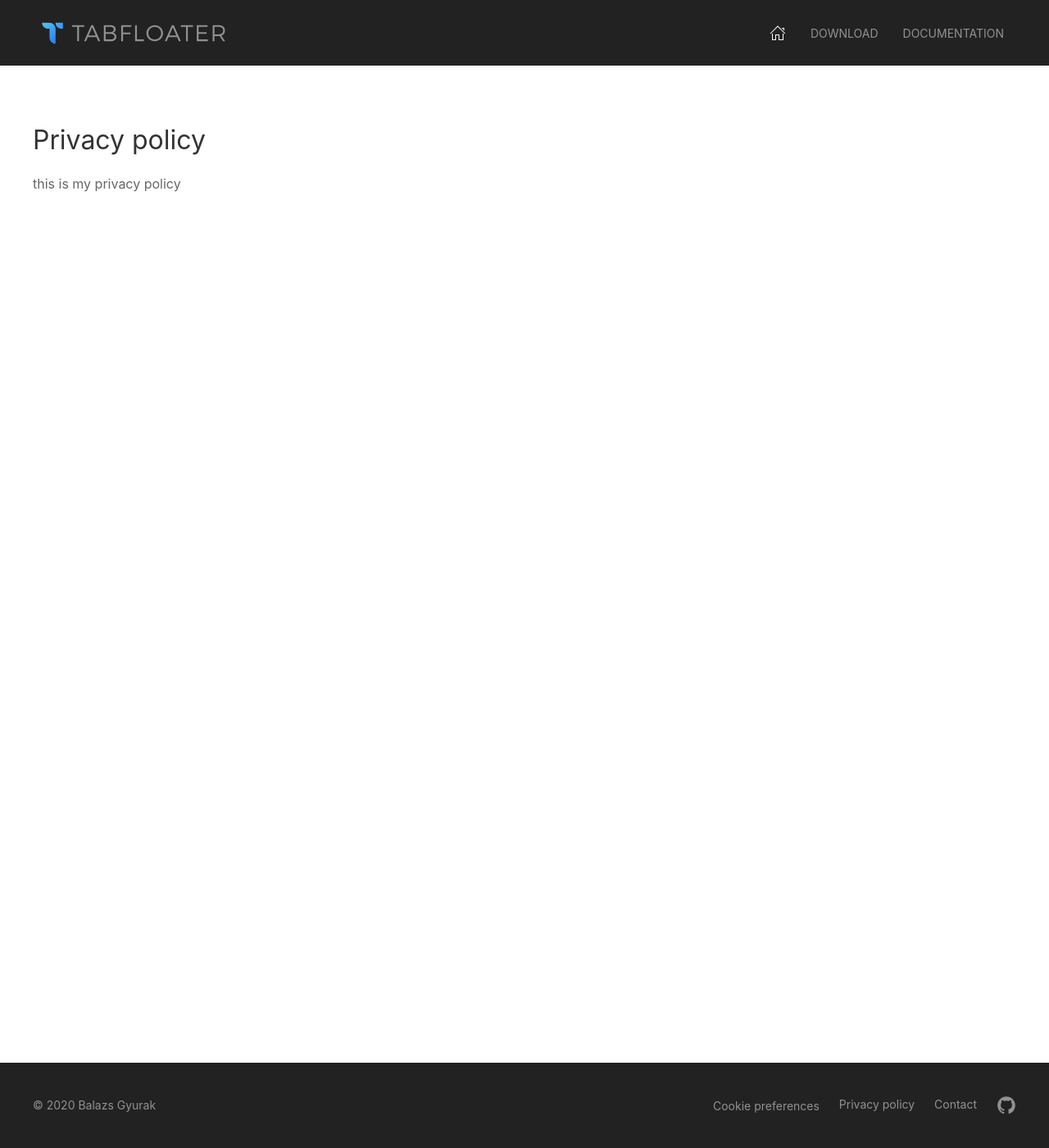
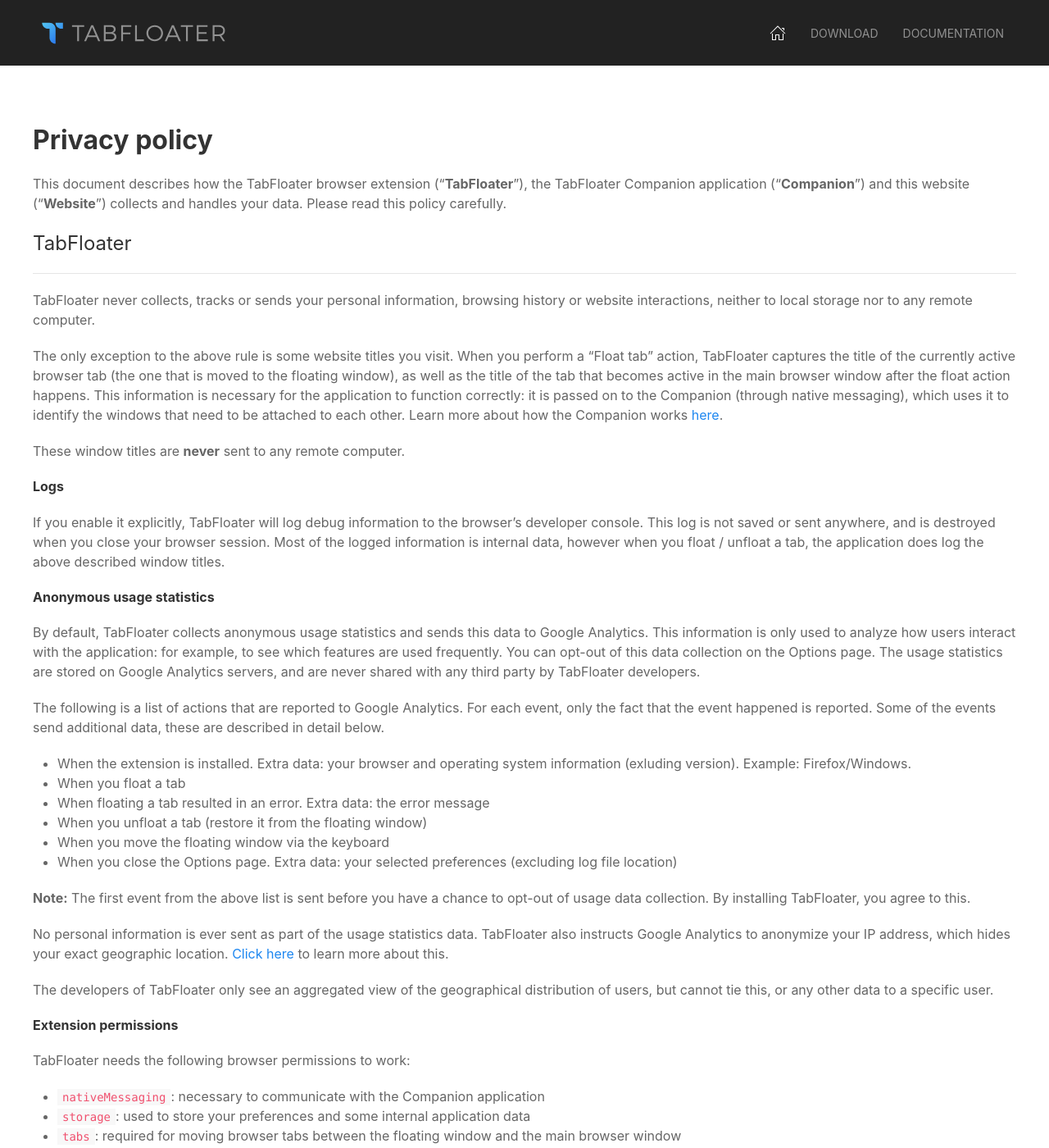
Before and after one commit to tabfloater/tabfloater.github.io, a Jekyll site: the page built from privacy.html, in a window 1280 px wide and 1400 px high. Shown: the whole window at 82% size. Built offline with Jekyll 4.4.1, drawn with Linux system fonts in a browser that asks for light colours; comment, search, counter and statistics services are not loaded; some of the changed text lies outside the part shown.

Commit message:
Create privacy policy (#10)

```diff
--- a/_includes/privacy.md
+++ b/_includes/privacy.md
@@ -1,3 +1,60 @@
-## Privacy policy
+## **Privacy policy**
 
-this is my privacy policy
+This document describes how the TabFloater browser extension ("**TabFloater**"), the TabFloater Companion application ("**Companion**") and this website ("**Website**") collects and handles your data. Please read this policy carefully.
+
+### TabFloater
+---
+
+TabFloater never collects, tracks or sends your personal information, browsing history or website interactions, neither to local storage nor to any remote computer.
+
+The only exception to the above rule is some website titles you visit. When you perform a "Float tab" action, TabFloater captures the title of the currently active browser tab (the one that is moved to the floating window), as well as the title of the tab that becomes active in the main browser window after the float action happens. This information is necessary for the application to function correctly: it is passed on to the Companion (through native messaging), which uses it to identify the windows that need to be attached to each other. Learn more about how the Companion works [here](documentation#why-do-i-need-to-install-an-application-on-my-computer-to-use-tabfloater).
+
+These window titles are **never** sent to any remote computer.
+
+##### **Logs**
+
+If you enable it explicitly, TabFloater will log debug information to the browser's developer console. This log is not saved or sent anywhere, and is destroyed when you close your browser session. Most of the logged information is internal data, however when you float / unfloat a tab, the application does log the above described window titles.
+
+##### **Anonymous usage statistics**
+
+By default, TabFloater collects anonymous usage statistics and sends this data to Google Analytics. This information is only used to analyze how users interact with the application: for example, to see which features are used frequently. You can opt-out of this data collection on the Options page. The usage statistics are stored on Google Analytics servers, and are never shared with any third party by TabFloater developers.
+
+The following is a list of actions that are reported to Google Analytics. For each event, only the fact that the event happened is reported. Some of the events send additional data, these are described in detail below.
+ * When the extension is installed. Extra data: your browser and operating system information (exluding version). Example: Firefox/Windows.
+ * When you float a tab
+ * When floating a tab resulted in an error. Extra data: the error message
+ * When you unfloat a tab (restore it from the floating window)
+ * When you move the floating window via the keyboard
+ * When you close the Options page. Extra data: your selected preferences (excluding log file location)
+
+**Note:** The first event from the above list is sent before you have a chance to opt-out of usage data collection. By installing TabFloater, you agree to this.
+
+No personal information is ever sent as part of the usage statistics data. TabFloater also instructs Google Analytics to anonymize your IP address, which hides your exact geographic location. <a href="https://support.google.com/analytics/answer/2763052?hl=en" target="_blank">Click here</a> to learn more about this.
+
+The developers of TabFloater only see an aggregated view of the geographical distribution of users, but cannot tie this, or any other data to a specific user.
+
+##### **Extension permissions**
+
+TabFloater needs the following browser permissions to work:
+ * `nativeMessaging`: necessary to communicate with the Companion application
+ * `storage`: used to store your preferences and some internal application data
+ * `tabs`:  required for moving browser tabs between the floating window and the main browser window
+ * `all_urls` (optional): this permission gives TabFloater access to the web pages you visit. This is only required by [Smart Positioning](documentation#how-do-i-use-it) and is used only to analyze the underlying structure of the web page to determine the optimal position for the floating window. The contents of the web page you visit is **never** extracted, analyzed or logged.
+
+##### **Update check**
+
+Apart from the above described usage statistics collection, TabFloater will only ever make a connection to a remote computer to check for new Companion versions. This check happens when you start your browser.
+
+### Companion
+---
+
+The only data the Companion has access to is what it receives from TabFloater: these are the window titles described in the above section. Apart from this, the Companion never collects, tracks or sends your personal information, neither to local storage nor to any remote computer.
+
+If you enable it explicitly, the Companion writes application logs to an external file. This log file stays on your computer and you have complete control over it. This log contain the window titles described above, and its location can be found on the TabFloater Options page.
+
+### Website
+---
+
+If you explicitly agree by clicking the `Accept` button on our Cookie notice, this website uses Google Analytics to track anonymous visitor statistics. We also instruct Google Analytics to anonymize your IP address, which hides your exact geographic location. <a href="https://support.google.com/analytics/answer/2763052?hl=en" target="_blank">Click here</a> to learn more about this. The developers of this website only see an aggregated view of the geographical distribution of visitors, but cannot tie this, or any other data to a specific visitor.
+
+Cookies are only ever stored by the Google Analytics client library and are only used to anonymously distinguish between users. <a href="https://developers.google.com/analytics/devguides/collection/analyticsjs/cookie-usage" target="_blank">Click here</a> to learn more about the Google Analytics cookies.
--- a/download.html
+++ b/download.html
@@ -27,12 +27,14 @@
         data-uk-scrollspy="target: > div; delay: 150; cls: uk-animation-slide-bottom-medium">
         <div class="uk-text-center">
             <h4 class="uk-margin-small-bottom uk-margin-top uk-margin-remove-adjacent">For Chrome / Chromium</h4>
+            <span class="uk-label uk-margin-small-bottom uk-margin-top uk-margin-remove-adjacent">Coming soon!</span> <br />
             <a href="#" target="_blank" title="View in Chrome Webstore" data-uk-tooltip="delay: 500">
                 <img src="/assets/images/addon_chrome.png" data-uk-img alt="add_to_chrome_badge">
             </a>
         </div>
         <div class="uk-text-center">
             <h4 class="uk-margin-small-bottom uk-margin-top uk-margin-remove-adjacent">For Firefox</h4>
+            <span class="uk-label uk-margin-small-bottom uk-margin-top uk-margin-remove-adjacent">Coming soon!</span> <br />
             <a href="#" target="_blank" title="View in Firefox Add-ons" data-uk-tooltip="delay: 500">
                 <img src="/assets/images/addon_firefox.png" class="firefox-badge" data-uk-img
                     alt="add_to_firefox_badge">
```
